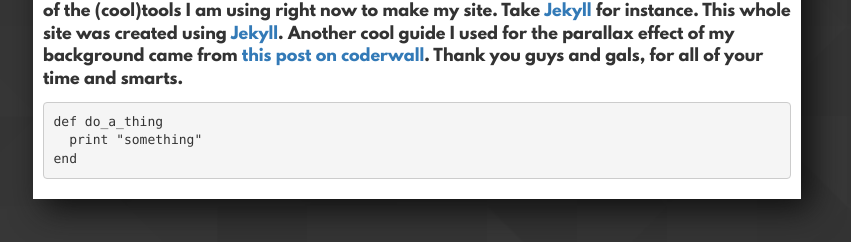
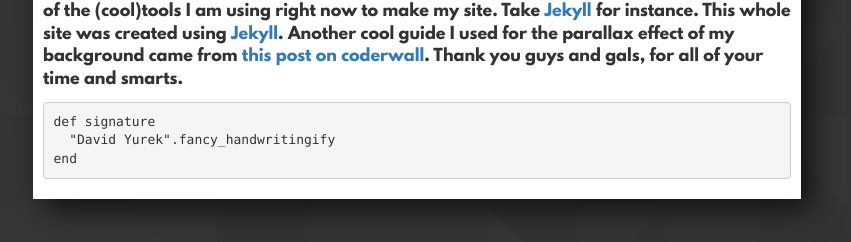
Before and after one commit to millidavids/millidavids.github.io, a Jekyll site: the page built from _posts/2015-01-22-first-blog-post.md, in a window 1280 px wide, cut to the strip 0-759 px from the top of the page. Shown: the part 514-756 px from the top of the strip, without its empty margins (223-1074 px from the left). Built offline with Jekyll 4.4.1, drawn with Linux system fonts in a browser that asks for light colours; nearby versions of some CDN libraries.

Commit message:
signature

```diff
--- a/_posts/2015-01-22-first-blog-post.md
+++ b/_posts/2015-01-22-first-blog-post.md
@@ -12,8 +12,8 @@ This first post was created during the development of my site. Among many other
 Keeping this first post short, I will probably just thank all of the developers that made all of the (cool)tools I am using right now to make my site. Take [Jekyll][jekyll] for instance. This whole site was created using [Jekyll][jekyll]. Another cool guide I used for the parallax effect of my background came from [this post on coderwall][coderwallpost]. Thank you guys and gals, for all of your time and smarts.
 
 {% highlight ruby %}
-def do_a_thing
-  print "something"
+def signature
+  "David Yurek".fancy_handwritingify
 end
 {% endhighlight %}
 
```
